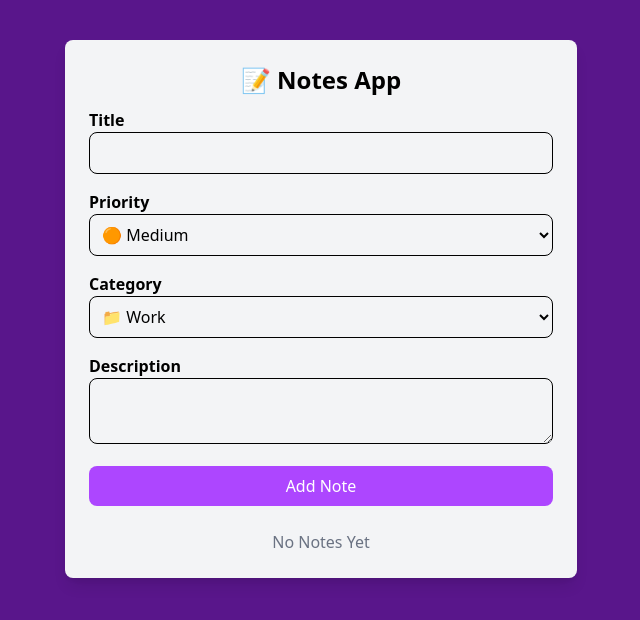
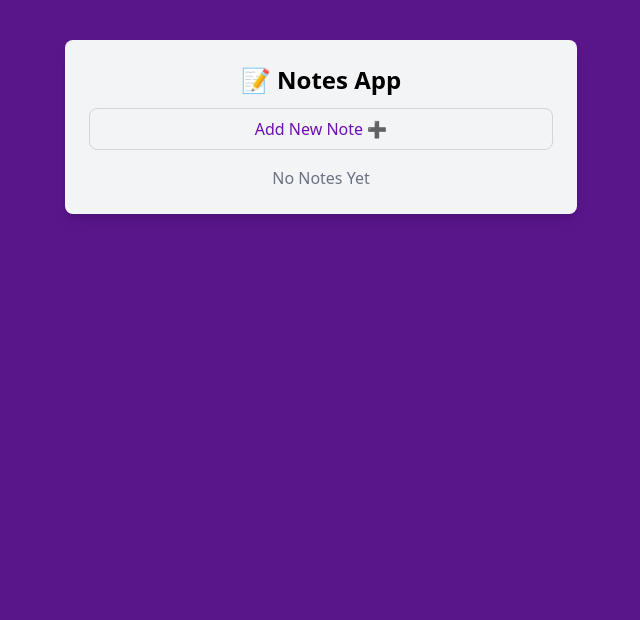
Before and after one commit to AHeroOfTime/modern-react-ftb, a React (Vite) app in the folder notes-app/: page / in a window 1280 px wide. Shown: the top 620 px of the page, without its empty margins (319-959 px from the left). Built offline with nearby package versions, Linux system fonts and the light colour scheme.

Commit message:
make form collapsible

```diff
--- a/notes-app/src/components/NoteForm.jsx
+++ b/notes-app/src/components/NoteForm.jsx
@@ -11,6 +11,7 @@ const NoteForm = ({ notes, setNotes }) => {
     category: 'Work',
     description: '',
   });
+  const [isFormVisible, setIsFormVisible] = useState(false);
 
   const handleChange = (e) => {
     setFormData({
@@ -41,6 +42,17 @@ const NoteForm = ({ notes, setNotes }) => {
   };
 
   return (
+    <>
+      {/* toggle button */}
+      <button
+        onClick={() => setIsFormVisible(!isFormVisible)}
+        className='w-full bg-gray-100 border border-gray-300 text-purple-800 py-2 rounded-lg cursor-pointer hover:bg-purple-200 hover:border-purple-300 transition mb-4'
+      >
+        {isFormVisible ? 'Hide Form ✖️' : 'Add New Note ➕'}
+      </button>
+
+      {/* form */}
+      {isFormVisible && (
         <form onSubmit={handleSubmit} className='mb-6'>
           <div className='mb-4'>
             <label htmlFor='title' className='block font-semibold'>
@@ -102,6 +114,8 @@ const NoteForm = ({ notes, setNotes }) => {
             Add Note
           </button>
         </form>
+      )}
+    </>
   );
 };
 
```
Lines whose indentation alone changed are shown as unchanged.
